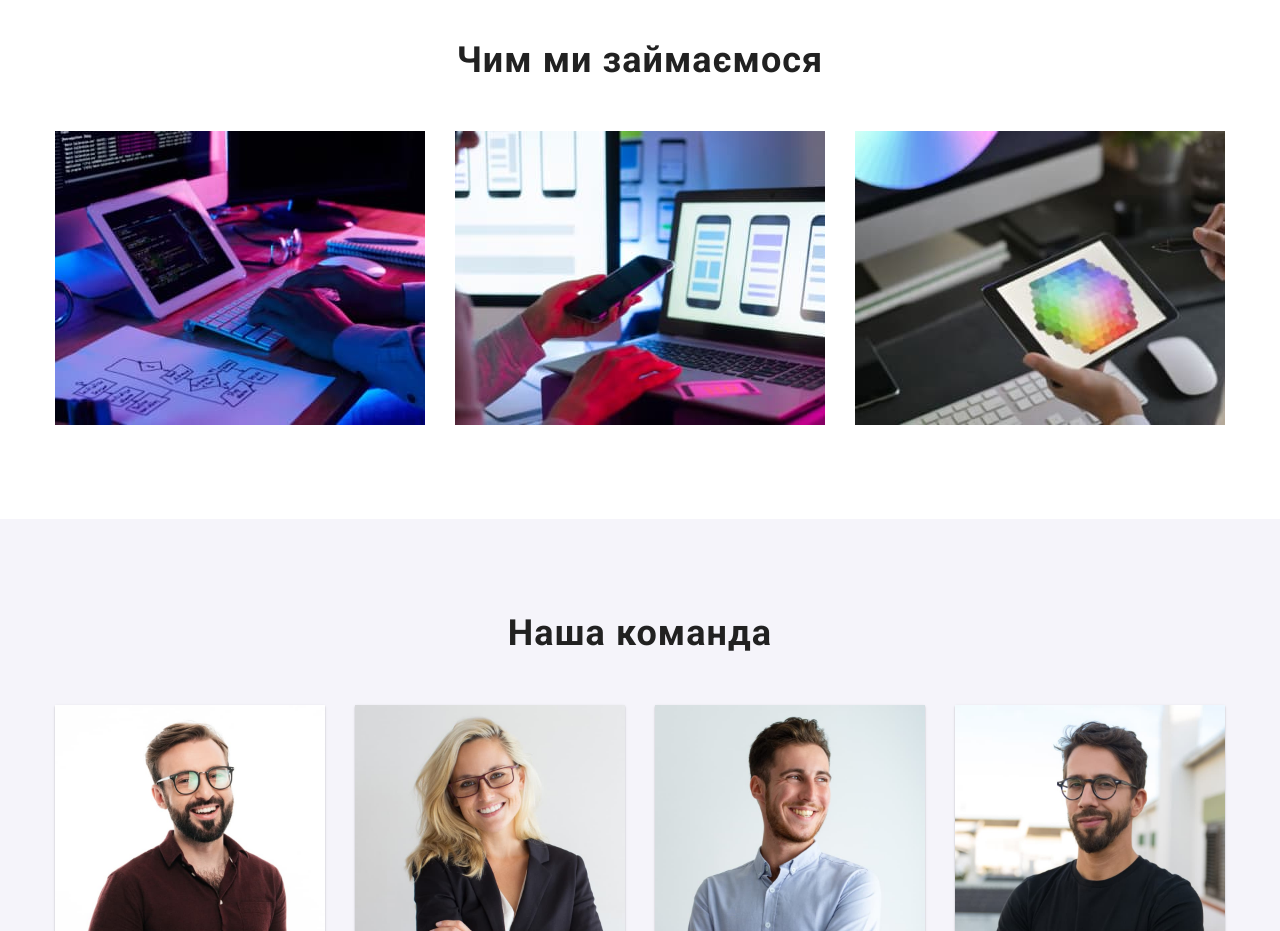
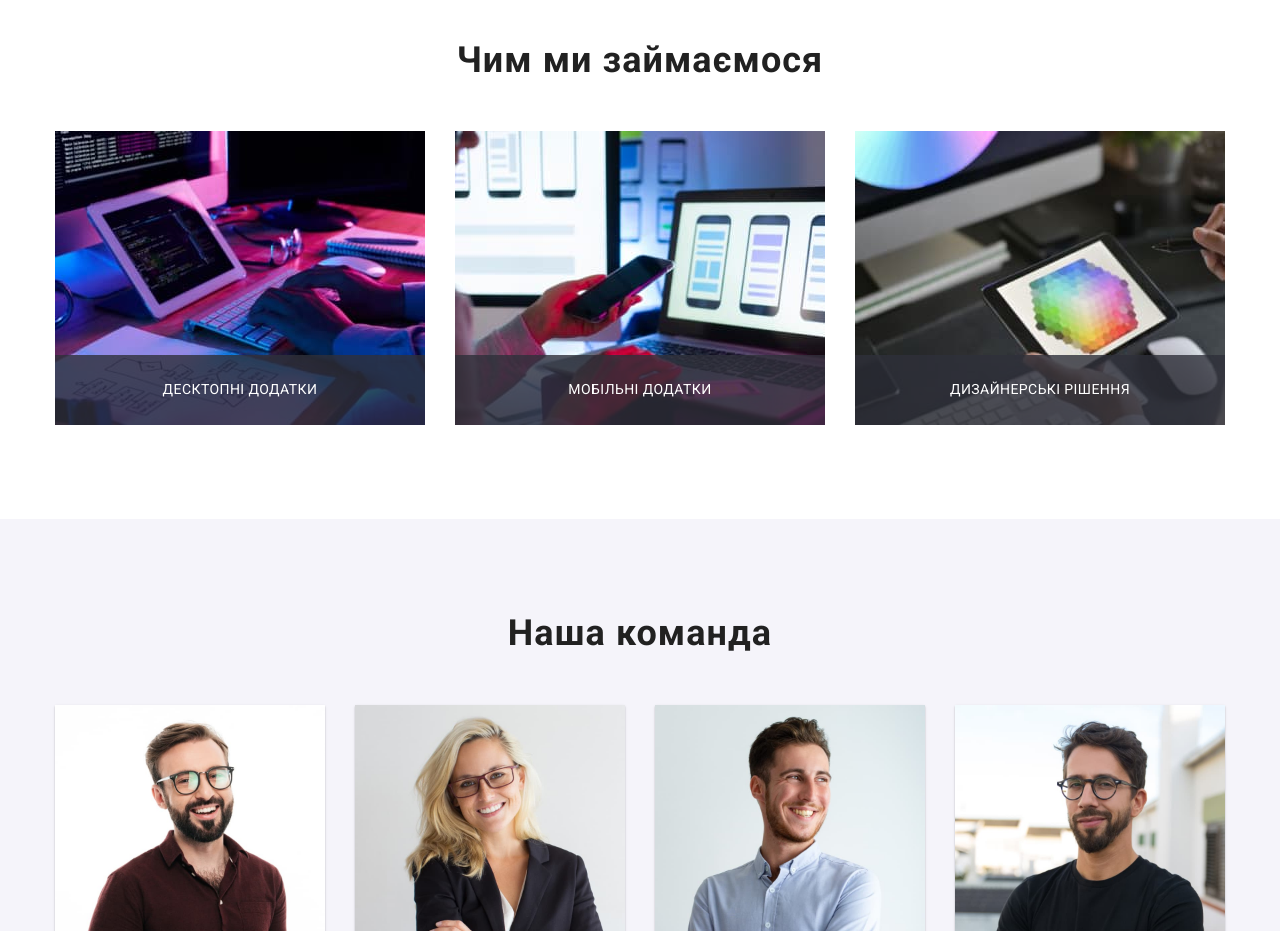
Before and after one commit to EugenePltntsk/goit-markup-hw-05, a plain HTML site: page index.html in a window 1280 px wide. Shown: the part 1080-2011 px from the top of the page. Drawn offline with nearby package versions, Linux system fonts and the light colour scheme.

Commit message:
Оформил блок - Чим ми займаємось

```diff
--- a/css/styles.css
+++ b/css/styles.css
@@ -476,16 +476,44 @@ img {
 
 /* Work List */
 
+.work-information {
+    position: absolute;
+    bottom: 0;
+    display: flex;
+    width: 370px;
+    height: 70px;
+    background-color: rgba(47, 48, 58, 0.8);
+    justify-content: center;
+    align-items: center;
+}
+
+.item.information {
+    position: relative;
+}
+
+
+.work-description {
+    font-size: 14px;
+    line-height: 1.14;
+    letter-spacing: 0.03em;
+    text-transform: uppercase;
+    color: var(--white-text);
+
+
+}
+
 .work-list li {
     list-style: none;
 }
 
 .feature-list {
     display: flex;
+
 }
 
 .work-list {
     display: flex;
+
 }
 
 .work-list .item + .item {
--- a/index.html
+++ b/index.html
@@ -59,13 +59,13 @@
         <div class="container">
           <h1 class="hero-title">Ефективні рішення для вашого бізнесу</h1>
 
-          <button type="button" class="button">Замовити послугу</button>
+          <button data-modal-open type="button" class="button">Замовити послугу</button>
         </div>
       </section>
 
-      <div class="backdrop is-hidden">
+      <div class="backdrop is-hidden" data-modal>
         <div class="modal">
-          <button type="button" class="modal-close-button">
+          <button data-modal-close type="button" class="modal-close-button">
             <svg class="button-close-icon" width="11" height="11">
               <use href="./images/icons.svg#icon-close-cross"></use>
             </svg>
@@ -107,17 +107,25 @@
 
       <section class="section">
         <div class="container">
+
           <h2 class="section-title">Чим ми займаємося</h2>
           <ul class="work-list list">
-            <li class="item">
+            <li class="item information">
+               <div class="work-information">
+                <p class="work-description">Десктопні додатки</p>
+              </div>
               <img
                 src="./images/computer.jpg"
                 alt="Человек работает за стационарным компьютером"
                 class="work-list-computer"
                 width="370"
               />
+
             </li>
-            <li class="item">
+            <li class="item information">
+               <div class="work-information">
+                <p class="work-description">Мобільні додатки</p>
+              </div>
               <img
                 src="./images/laptop.jpg"
                 alt="Человек работает за ноутбуком"
@@ -125,7 +133,10 @@
                 width="370"
               />
             </li>
-            <li class="item">
+            <li class="item information">
+               <div class="work-information">
+                <p class="work-description">Дизайнерські рішення</p>
+              </div>
               <img
                 src="./images/tablet.jpg"
                 alt="Человек работает за планшетом"
@@ -424,6 +435,6 @@
     </footer>
 
 
-
+  <script src="./js/modal.js"></script>
   </body>
 </html>
--- /dev/null
+++ b/js/modal.js
@@ -0,0 +1,14 @@
+(() => {
+  const refs = {
+    openModalBtn: document.querySelector("[data-modal-open]"),
+    closeModalBtn: document.querySelector("[data-modal-close]"),
+    modal: document.querySelector("[data-modal]"),
+  };
+
+  refs.openModalBtn.addEventListener("click", toggleModal);
+  refs.closeModalBtn.addEventListener("click", toggleModal);
+
+  function toggleModal() {
+    refs.modal.classList.toggle("is-hidden");
+  }
+})();
```
